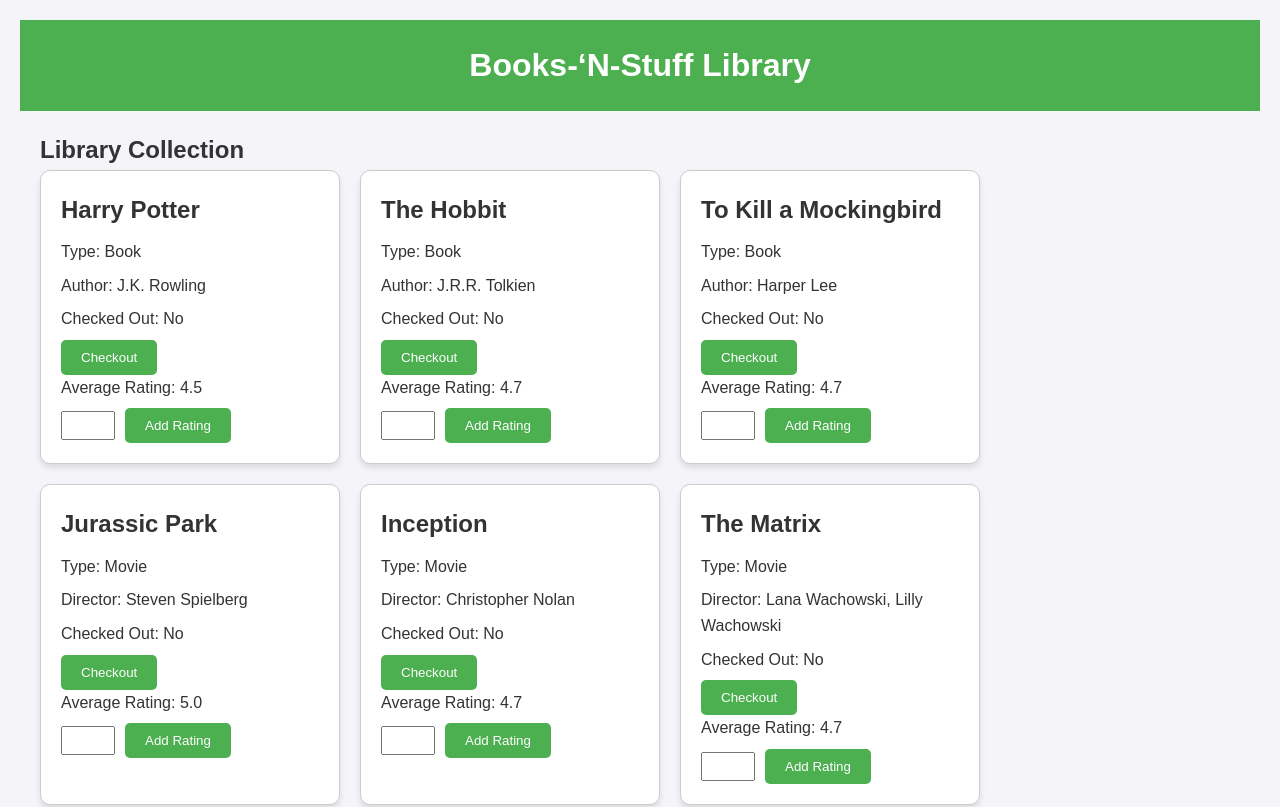
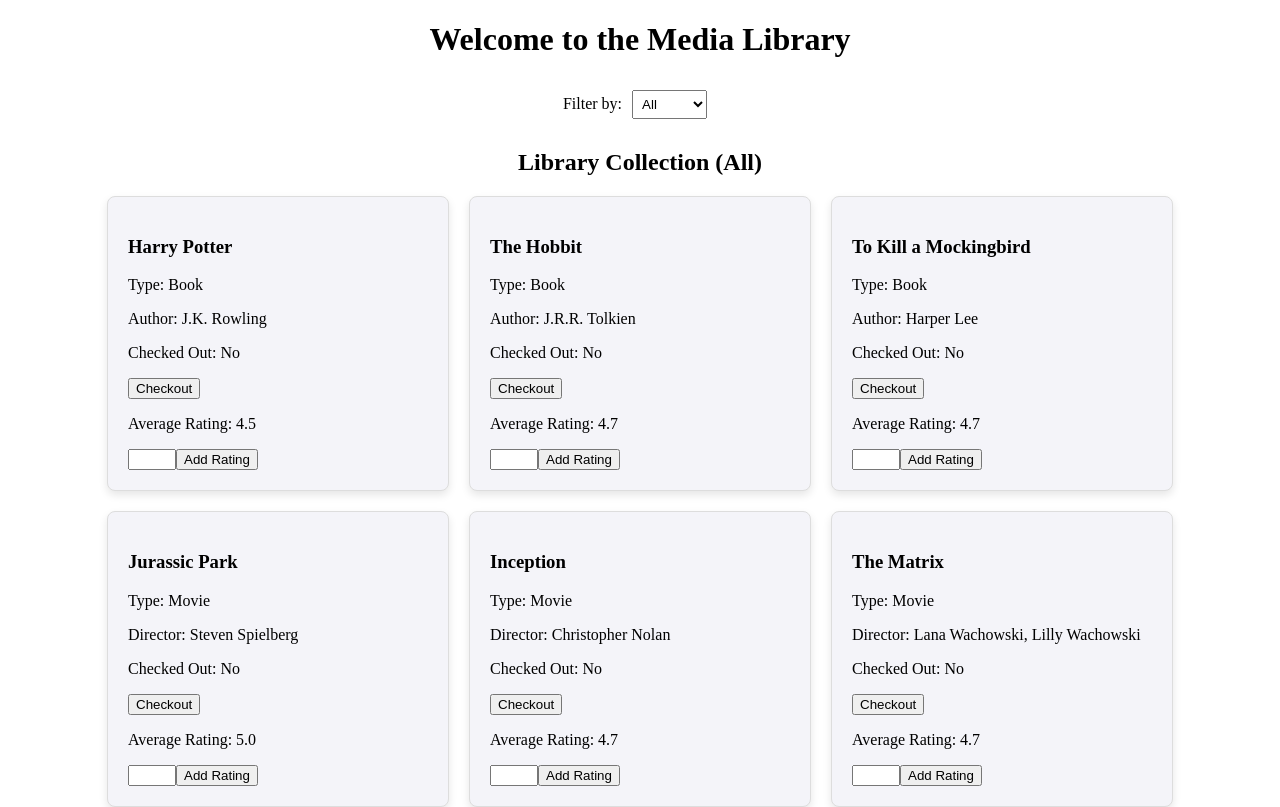
Before and after one commit to gladstone28/a-library-react-application, a React (Create React App) app: page / in a window 1280 px wide. Shown: the top 807 px of the page. Built offline with nearby package versions, Linux system fonts and the light colour scheme.

Commit message:
modify files and add LandingPage.js

```diff
--- a/src/App.css
+++ b/src/App.css
@@ -1,110 +1,30 @@
-
-/* General Reset */
-* {
-  margin: 0;
-  padding: 0;
-  box-sizing: border-box;
+.landing-page {
+  text-align: center;
+  margin: 20px;
 }
 
-body {
-  font-family: Arial, sans-serif;
-  background-color: #f4f4f9;
-  color: #333;
-  line-height: 1.6;
-  padding: 20px;
-  display: flex;
-  flex-direction: column;
-  min-height: 100vh;
+.library {
+  margin: 20px;
 }
 
-.app {
-  display: flex;
-  flex-direction: column;
-  justify-content: space-between;
-  min-height: 100vh;
-}
-
-/* Header Styles */
-header {
-  background-color: #4CAF50;
-  color: white;
-  padding: 20px;
-  text-align: center;
-}
-
-header h1 {
-  font-size: 2em;
-}
-
-/* Library and Media Item Styles */
-.library {
-  padding: 20px;
+select {
+  margin: 10px;
+  padding: 5px;
 }
 
 .media-list {
   display: flex;
   flex-wrap: wrap;
+  justify-content: center;
   gap: 20px;
 }
 
 .media-item {
-  background-color: white;
-  border: 1px solid #ccc;
-  border-radius: 10px;
+  background-color: #f4f4f9;
+  border: 1px solid #ddd;
   padding: 20px;
-  width: 100%;
-  max-width: 300px;
-  box-shadow: 0 4px 6px rgba(0, 0, 0, 0.1);
+  border-radius: 8px;
+  width: 300px;
+  box-shadow: 0 4px 8px rgba(0, 0, 0, 0.1);
+  text-align: left;
 }
-
-.media-item h3 {
-  font-size: 1.5em;
-  margin-bottom: 10px;
-}
-
-.media-item p {
-  margin-bottom: 8px;
-}
-
-/* Button Styles */
-button {
-  background-color: #4CAF50;
-  color: white;
-  border: none;
-  padding: 10px 20px;
-  border-radius: 5px;
-  cursor: pointer;
-  transition: background-color 0.3s ease;
-}
-
-button:hover {
-  background-color: #45a049;
-}
-
-button:focus {
-  outline: 2px solid #4CAF50;
-}
-
-/* Rating Input Styles */
-.rating input {
-  padding: 5px;
-  margin-right: 10px;
-}
-
-/* Footer Styles */
-footer {
-  background-color: #4CAF50;
-  color: white;
-  padding: 10px;
-  text-align: center;
-  margin-top: auto;
-}
-
-footer a {
-  color: white;
-  text-decoration: underline;
-}
-
-footer a:hover {
-  color: #ddd;
-}
--- a/src/App.js
+++ b/src/App.js
@@ -1,16 +1,11 @@
-//App.js
 import React from 'react';
-import Library from './components/Library';
-import Header from './components/Header';
-import Footer from './components/Footer';
-import './App.css'; // For styling
+import LandingPage from './components/LandingPage';
+import './App.css';
 
 function App() {
   return (
-    <div className="app">
-      <Header />
-      <Library />
-      <Footer />
+    <div className="App">
+      <LandingPage />
     </div>
   );
 }
--- /dev/null
+++ b/src/components/LandingPage.js
@@ -0,0 +1,27 @@
+import React, { useState } from 'react';
+import Library from './Library';
+
+function LandingPage() {
+  const [filter, setFilter] = useState('All');
+
+  // Handle dropdown change
+  const handleFilterChange = (e) => {
+    setFilter(e.target.value);
+  };
+
+  return (
+    <div className="landing-page">
+      <h1>Welcome to the Media Library</h1>
+      <label htmlFor="media-filter">Filter by:</label>
+      <select id="media-filter" onChange={handleFilterChange}>
+        <option value="All">All</option>
+        <option value="Book">Books</option>
+        <option value="Movie">Movies</option>
+        <option value="CD">CDs</option>
+      </select>
+      <Library filter={filter} />
+    </div>
+  );
+}
+
+export default LandingPage;
--- a/src/components/Library.js
+++ b/src/components/Library.js
@@ -1,7 +1,7 @@
 import React, { useState } from 'react';
 import MediaList from './MediaList';
 
-function Library() {
+function Library({ filter }) {
   // Hardcoded media items
   const [mediaItems] = useState([
     {
@@ -78,10 +78,13 @@
     }
   ]);
 
+  // Filter media items based on the selected filter
+  const filteredItems = filter === 'All' ? mediaItems : mediaItems.filter(item => item.type === filter);
+
   return (
     <div className="library">
-      <h2>Library Collection</h2>
-      <MediaList mediaItems={mediaItems} />
+      <h2>Library Collection ({filter})</h2>
+      <MediaList mediaItems={filteredItems} />
     </div>
   );
 }
--- a/src/components/MediaList.js
+++ b/src/components/MediaList.js
@@ -1,13 +1,16 @@
-//MediaList.js
 import React from 'react';
 import MediaItem from './MediaItem';
 
 function MediaList({ mediaItems }) {
   return (
     <div className="media-list">
-      {mediaItems.map((media, index) => (
-        <MediaItem key={index} media={media} />
-      ))}
+      {mediaItems.length > 0 ? (
+        mediaItems.map((media, index) => (
+          <MediaItem key={index} media={media} />
+        ))
+      ) : (
+        <p>No items found</p>
+      )}
     </div>
   );
 }
```
